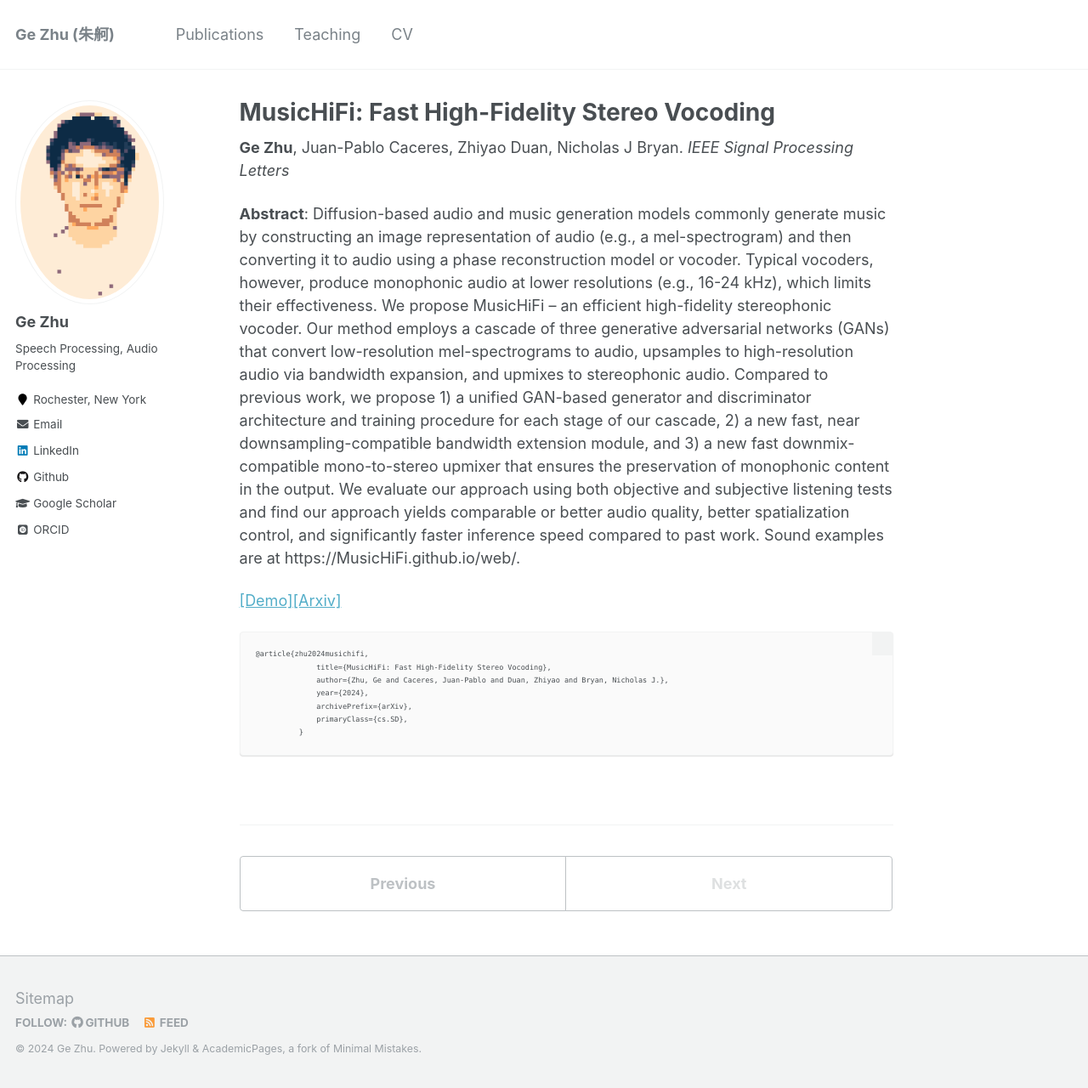
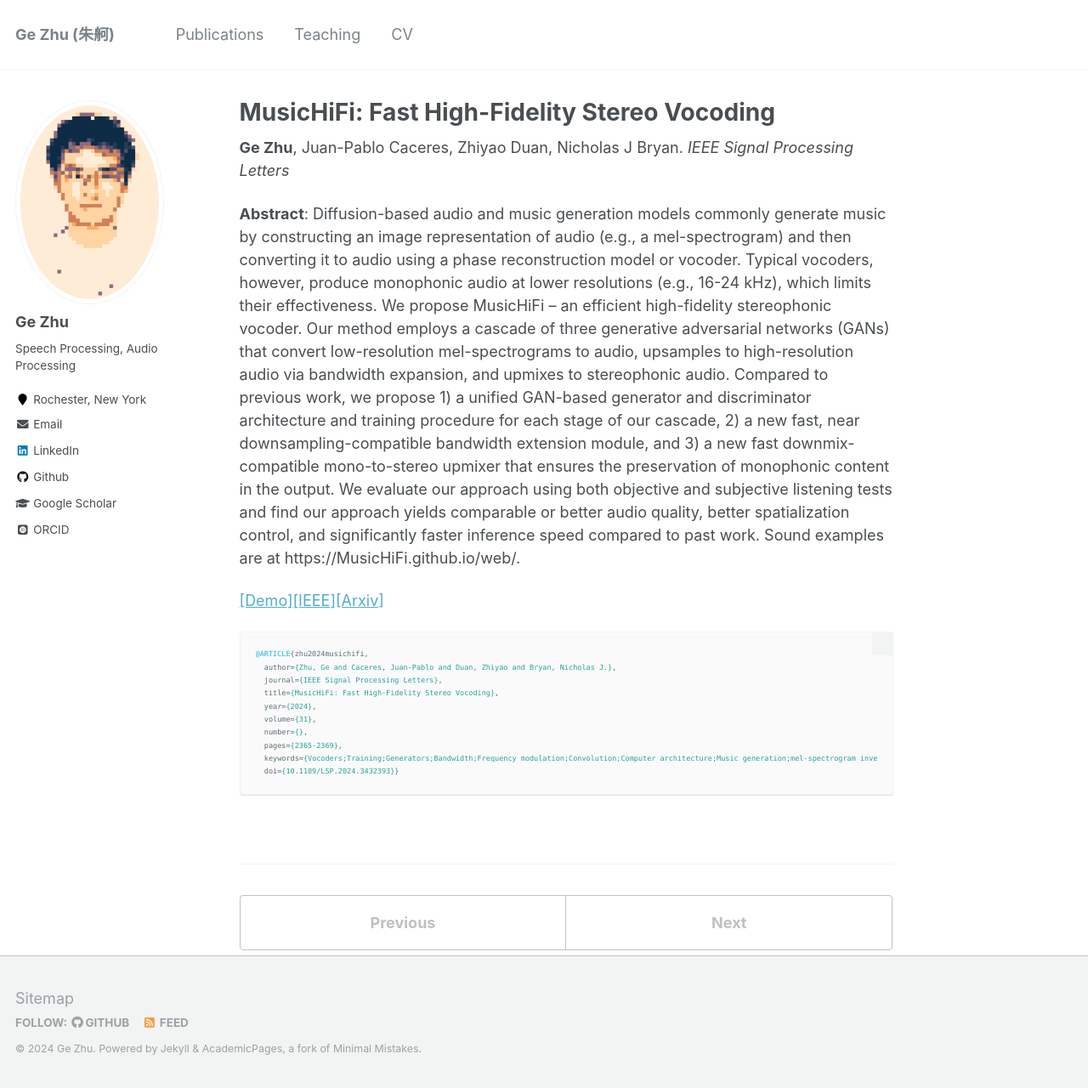
Before and after one commit to gzhu06/gzhu06.github.io, a Jekyll site: the page built from _publications/musichifi.md, in a window 1280 px wide and 1280 px high. Shown: the whole window at 85% size. Built offline with Jekyll 4.4.1, drawn with Linux system fonts in a browser that asks for light colours; some web fonts are replaced.

````diff
--- a/_publications/musichifi.md
+++ b/_publications/musichifi.md
@@ -9,14 +9,17 @@ venue: 'IEEE Signal Processing Letters'
 
 <b>Abstract</b>: Diffusion-based audio and music generation models commonly generate music by constructing an image representation of audio (e.g., a mel-spectrogram) and then converting it to audio using a phase reconstruction model or vocoder. Typical vocoders, however, produce monophonic audio at lower resolutions (e.g., 16-24 kHz), which limits their effectiveness. We propose MusicHiFi -- an efficient high-fidelity stereophonic vocoder. Our method employs a cascade of three generative adversarial networks (GANs) that convert low-resolution mel-spectrograms to audio, upsamples to high-resolution audio via bandwidth expansion, and upmixes to stereophonic audio. Compared to previous work, we propose 1) a unified GAN-based generator and discriminator architecture and training procedure for each stage of our cascade, 2) a new fast, near downsampling-compatible bandwidth extension module, and 3) a new fast downmix-compatible mono-to-stereo upmixer that ensures the preservation of monophonic content in the output. We evaluate our approach using both objective and subjective listening tests and find our approach yields comparable or better audio quality, better spatialization control, and significantly faster inference speed compared to past work. Sound examples are at https://MusicHiFi.github.io/web/.
 
-[[Demo]](https://musichifi.github.io/web/)[[Arxiv]](https://arxiv.org/abs/2403.10493)
+[[Demo]](https://musichifi.github.io/web/)[[IEEE]](https://ieeexplore.ieee.org/document/10608061)[[Arxiv]](https://arxiv.org/abs/2403.10493)
 
+```bibtex
+@ARTICLE{zhu2024musichifi,
+  author={Zhu, Ge and Caceres, Juan-Pablo and Duan, Zhiyao and Bryan, Nicholas J.},
+  journal={IEEE Signal Processing Letters},
+  title={MusicHiFi: Fast High-Fidelity Stereo Vocoding},
+  year={2024},
+  volume={31},
+  number={},
+  pages={2365-2369},
+  keywords={Vocoders;Training;Generators;Bandwidth;Frequency modulation;Convolution;Computer architecture;Music generation;mel-spectrogram inversion;bandwidth extension;mono-to-stereo upmixing},
+  doi={10.1109/LSP.2024.3432393}}
 ```
-@article{zhu2024musichifi,
-              title={MusicHiFi: Fast High-Fidelity Stereo Vocoding},
-              author={Zhu, Ge and Caceres, Juan-Pablo and Duan, Zhiyao and Bryan, Nicholas J.},
-              year={2024},
-              archivePrefix={arXiv},
-              primaryClass={cs.SD},
-          }
-```
````
Also changed, not shown: _publications/cacophony.md (added, +22 -0 lines).
